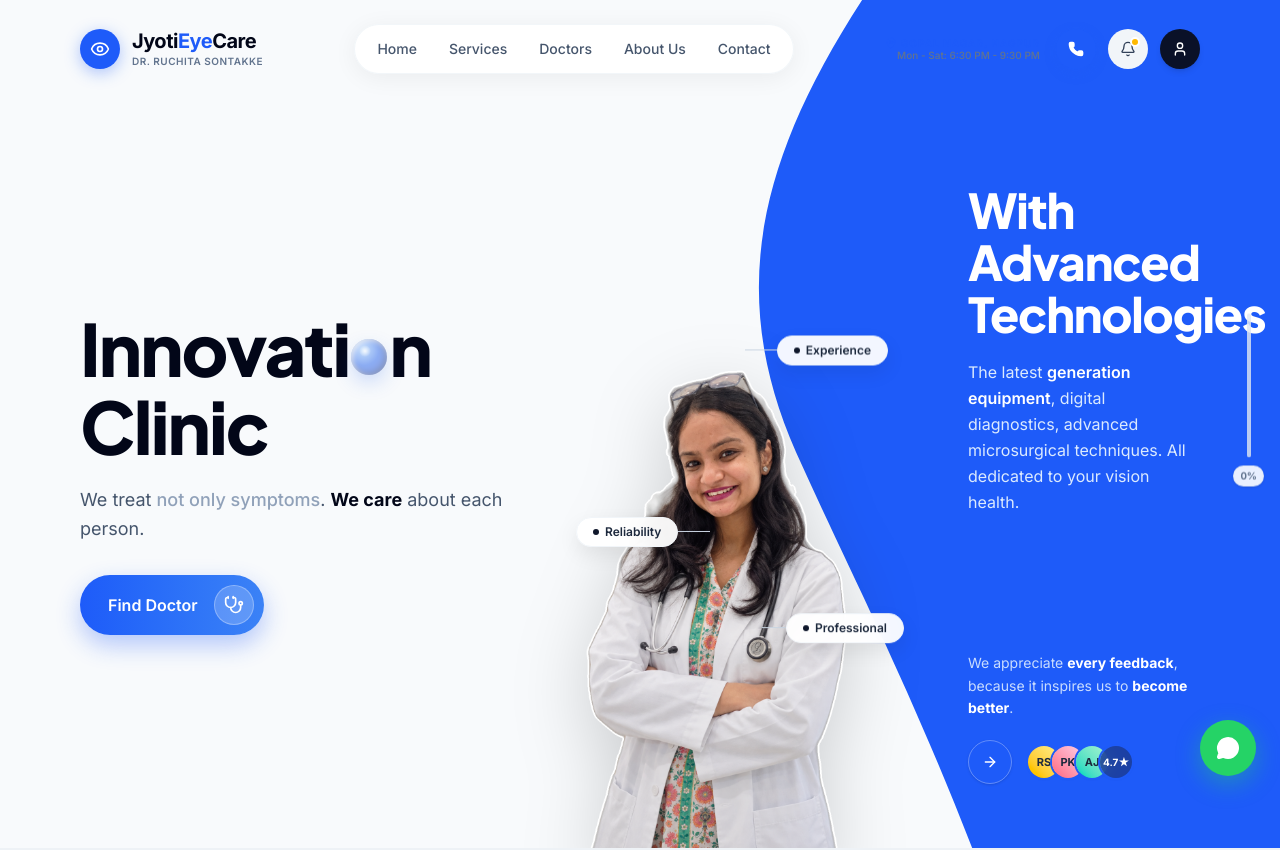
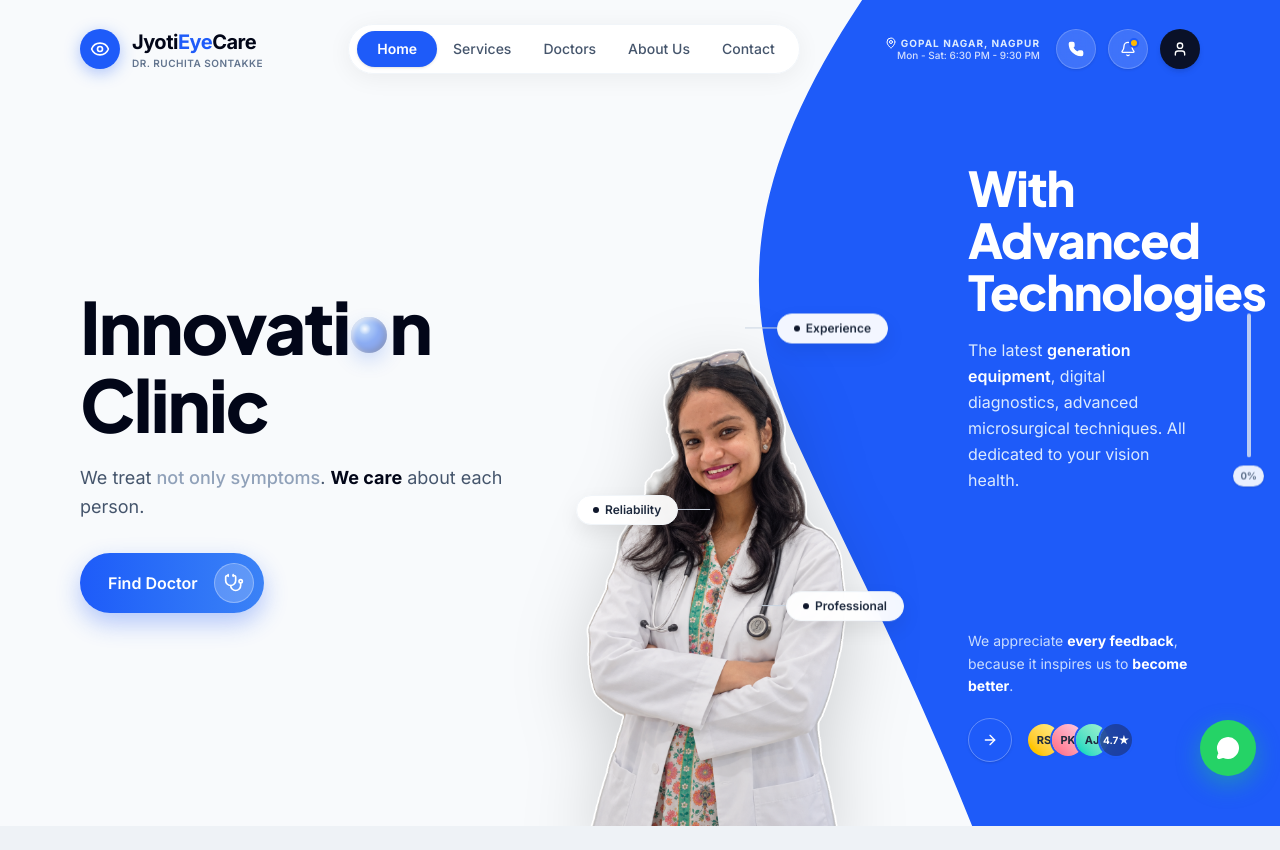
Before and after one commit to Aniketsomkuwar/eye-care, a Next.js app: page / in a window 1280 px wide. Shown: the top 850 px of the page. Built offline with nearby package versions, Linux system fonts and the light colour scheme.

Commit message:
revert(navbar): restore earlier beloved navbar design

```diff
--- a/src/components/HeroSection.tsx
+++ b/src/components/HeroSection.tsx
@@ -33,11 +33,11 @@ export default function HeroSection() {
         </svg>
       </motion.div>
 
-      {/* 1. Floating Header & Navigation */}
+      {/* 1. Header & Navigation */}
       <Navbar />
 
-      {/* 2. Main Hero Content Grid (with top padding for fixed navbar) */}
-      <div className="relative z-10 px-4 sm:px-12 lg:px-20 pt-24 sm:pt-28 lg:pt-32 pb-8 lg:pb-12 grid grid-cols-1 lg:grid-cols-12 gap-8 items-center flex-1">
+      {/* 2. Main Hero Content Grid */}
+      <div className="relative z-10 px-4 sm:px-12 lg:px-20 pt-4 sm:pt-6 lg:pt-8 pb-8 lg:pb-12 grid grid-cols-1 lg:grid-cols-12 gap-8 items-center flex-1">
 
         {/* Left Column (Headlines & CTA) */}
         <motion.div
--- a/src/components/Navbar.tsx
+++ b/src/components/Navbar.tsx
@@ -1,153 +1,160 @@
 "use client";
-import React, { useState, useEffect } from "react";
+import React, { useState } from "react";
 import Link from "next/link";
 import { Phone, Bell, User, MapPin, Menu, X, Eye } from "lucide-react";
-import { motion, AnimatePresence } from "framer-motion";
+import { motion } from "framer-motion";
 
 export default function Navbar() {
   const [mobileMenuOpen, setMobileMenuOpen] = useState(false);
-  const [scrolled, setScrolled] = useState(false);
-
-  useEffect(() => {
-    const handleScroll = () => {
-      setScrolled(window.scrollY > 20);
-    };
-    window.addEventListener("scroll", handleScroll, { passive: true });
-    return () => window.removeEventListener("scroll", handleScroll);
-  }, []);
-
-  const navLinks = [
-    { label: "Home", href: "/" },
-    { label: "Services", href: "#services" },
-    { label: "Doctors", href: "#doctor" },
-    { label: "About Us", href: "#about" },
-    { label: "Contact", href: "#contact" },
-  ];
 
   return (
-    <header
-      className={`fixed top-0 left-0 right-0 z-50 w-full transition-all duration-300 ${
-        scrolled
-          ? "bg-white/90 backdrop-blur-md shadow-[0_8px_30px_rgba(0,0,0,0.06)] border-b border-slate-100/80 py-3.5 px-4 sm:px-12 lg:px-20"
-          : "bg-transparent py-5 sm:py-6 px-4 sm:px-12 lg:px-20"
-      }`}
+    <motion.header
+      initial={{ opacity: 0, y: -20 }}
+      animate={{ opacity: 1, y: 0 }}
+      transition={{ duration: 0.7, ease: [0.16, 1, 0.3, 1] }}
+      className="relative z-30 pt-6 px-6 sm:px-12 lg:px-20 flex items-center justify-between w-full"
     >
-      <div className="max-w-[1600px] mx-auto flex items-center justify-between w-full">
       {/* Brand Logo */}
-        <Link href="/" className="flex items-center gap-2.5 sm:gap-3 group flex-shrink-0">
-          <div className="w-9 h-9 sm:w-10 sm:h-10 rounded-full bg-[#1E5BF9] flex items-center justify-center shadow-[0_4px_16px_rgba(30,91,249,0.35)] group-hover:scale-105 group-hover:rotate-3 transition-transform">
-            <Eye className="w-4 h-4 sm:w-5 sm:h-5 text-white" />
+      <Link href="/" className="flex items-center gap-3 group">
+        <div className="w-10 h-10 rounded-full bg-[#1E5BF9] flex items-center justify-center shadow-[0_4px_16px_rgba(30,91,249,0.35)] group-hover:scale-105 transition-transform">
+          <Eye className="w-5 h-5 text-white" />
         </div>
         <div className="flex flex-col">
-            <span className="font-extrabold text-lg sm:text-xl tracking-tight text-slate-950 font-heading leading-tight">
+          <span className="font-extrabold text-xl tracking-tight text-slate-950 font-heading">
             Jyoti<span className="text-[#1E5BF9]">Eye</span>Care
           </span>
-            <span className="text-[9px] sm:text-[10px] font-semibold text-slate-500 tracking-wider uppercase">
+          <span className="text-[10px] font-semibold text-slate-500 tracking-wider uppercase">
             Dr. Ruchita Sontakke
           </span>
         </div>
       </Link>
 
-        {/* Pill Navigation Capsule (Desktop & Tablet) */}
-        <nav className="hidden md:flex items-center bg-white/95 backdrop-blur-md p-1.5 rounded-full shadow-[0_4px_25px_rgba(0,0,0,0.06)] border border-slate-100/90">
-          {navLinks.map((link) => (
+      {/* Pill Navigation Capsule */}
+      <nav className="hidden md:flex items-center bg-white/95 backdrop-blur-md px-2 py-1.5 rounded-full shadow-[0_4px_25px_rgba(0,0,0,0.06)] border border-slate-100">
         <Link
-              key={link.label}
-              href={link.href}
-              className="relative text-slate-600 hover:text-[#1E5BF9] px-4 py-2 rounded-full text-sm font-medium transition-all duration-200 hover:bg-blue-50/80 active:scale-95 group"
+          href="/"
+          className="bg-[#1E5BF9] text-white px-5 py-2 rounded-full font-semibold text-sm shadow-sm transition-all"
         >
-              <span>{link.label}</span>
-              <span className="absolute bottom-1 left-4 right-4 h-0.5 bg-[#1E5BF9] scale-x-0 group-hover:scale-x-100 transition-transform duration-200 origin-center rounded-full" />
+          Home
         </Link>
-          ))}
+        <Link
+          href="#services"
+          className="text-slate-600 hover:text-slate-900 px-4 py-2 rounded-full text-sm font-medium transition-all hover:bg-slate-50"
+        >
+          Services
+        </Link>
+        <Link
+          href="#doctor"
+          className="text-slate-600 hover:text-slate-900 px-4 py-2 rounded-full text-sm font-medium transition-all hover:bg-slate-50"
+        >
+          Doctors
+        </Link>
+        <Link
+          href="#about"
+          className="text-slate-600 hover:text-slate-900 px-4 py-2 rounded-full text-sm font-medium transition-all hover:bg-slate-50"
+        >
+          About Us
+        </Link>
+        <Link
+          href="#contact"
+          className="text-slate-600 hover:text-slate-900 px-4 py-2 rounded-full text-sm font-medium transition-all hover:bg-slate-50"
+        >
+          Contact
+        </Link>
       </nav>
 
-        {/* Right Action Icons */}
-        <div className="flex items-center gap-2 sm:gap-3 flex-shrink-0">
-          <div className="hidden xl:flex flex-col items-end text-right leading-tight mr-1">
-            <span className="text-[10px] font-bold tracking-widest text-[#1E5BF9] uppercase flex items-center gap-1">
-              <MapPin className="w-3 h-3 text-[#1E5BF9] inline" /> Gopal Nagar, Nagpur
+      {/* Right Action Icons (Over Blue Swoop) */}
+      <div className="flex items-center gap-3">
+        <div className="hidden xl:flex flex-col items-end text-white text-right leading-tight mr-1">
+          <span className="text-[10px] font-bold tracking-widest text-blue-100 uppercase flex items-center gap-1">
+            <MapPin className="w-3 h-3 text-white inline" /> Gopal Nagar, Nagpur
           </span>
-            <span className="text-[10px] text-slate-500 font-medium">Mon - Sat: 6:30 PM - 9:30 PM</span>
+          <span className="text-[10px] text-white/80 font-medium">Mon - Sat: 6:30 PM - 9:30 PM</span>
         </div>
 
-          {/* Quick Call Button (Visible on all screens) */}
         <a
           href="tel:+918830383320"
           title="Call Clinic Desk: +91 88303 83320"
-            className="w-9 h-9 sm:w-10 sm:h-10 rounded-full bg-[#1E5BF9] hover:bg-[#184FD8] flex items-center justify-center text-white transition-all shadow-[0_4px_12px_rgba(30,91,249,0.25)] hover:scale-105 active:scale-95"
+          className="w-10 h-10 rounded-full bg-white/15 hover:bg-white/25 border border-white/20 flex items-center justify-center text-white transition-all backdrop-blur-sm shadow-sm hover:scale-105 active:scale-95"
         >
           <Phone className="w-4 h-4 fill-white" />
         </a>
 
-          {/* OPD Notification Bell (Hidden on small mobile to prevent congestion) */}
         <a
           href="#opd-schedule"
           title="Evening OPD: 6:30 PM - 9:30 PM"
-            className="hidden sm:flex w-10 h-10 rounded-full bg-slate-100 hover:bg-slate-200 text-slate-700 items-center justify-center transition-all relative hover:scale-105 active:scale-95"
+          className="w-10 h-10 rounded-full bg-white/15 hover:bg-white/25 border border-white/20 flex items-center justify-center text-white transition-all backdrop-blur-sm shadow-sm relative hover:scale-105 active:scale-95"
         >
           <Bell className="w-4 h-4" />
-            <span className="w-2.5 h-2.5 rounded-full bg-amber-400 absolute top-2 right-2 border-2 border-white" />
+          <span className="w-2.5 h-2.5 rounded-full bg-amber-400 absolute top-2 right-2 border-2 border-[#1E5BF9]" />
         </a>
 
-          {/* Book / Profile Button (Hidden on small mobile) */}
         <a
           href="#book-appointment"
-            title="Book Consultation"
-            className="hidden sm:flex w-10 h-10 rounded-full bg-[#0A1128] hover:bg-[#15234D] items-center justify-center text-white transition-all shadow-md hover:scale-105 active:scale-95"
+          title="Consultation Profile"
+          className="w-10 h-10 rounded-full bg-[#0A1128] hover:bg-[#15234D] flex items-center justify-center text-white transition-all shadow-md hover:scale-105 active:scale-95"
         >
           <User className="w-4 h-4" />
         </a>
 
-          {/* Mobile Menu Button */}
+        {/* Mobile menu button */}
         <button
           onClick={() => setMobileMenuOpen(!mobileMenuOpen)}
-            className="md:hidden w-9 h-9 rounded-full bg-slate-100 hover:bg-slate-200 flex items-center justify-center text-slate-800 transition-colors"
+          className="md:hidden w-10 h-10 rounded-full bg-white shadow-sm flex items-center justify-center text-slate-800 ml-1"
           aria-label="Toggle Navigation"
         >
           {mobileMenuOpen ? <X className="w-5 h-5" /> : <Menu className="w-5 h-5" />}
         </button>
       </div>
-      </div>
 
-      {/* Mobile Drawer with Animated Presence */}
-      <AnimatePresence>
+      {/* Mobile Drawer */}
       {mobileMenuOpen && (
-          <motion.div
-            initial={{ opacity: 0, y: -10, scale: 0.98 }}
-            animate={{ opacity: 1, y: 0, scale: 1 }}
-            exit={{ opacity: 0, y: -10, scale: 0.98 }}
-            transition={{ duration: 0.2, ease: "easeOut" }}
-            className="absolute top-full left-4 right-4 mt-2 bg-white rounded-3xl p-6 shadow-2xl border border-slate-100 flex flex-col gap-3 md:hidden z-50"
+        <div className="absolute top-20 left-6 right-6 bg-white rounded-3xl p-6 shadow-2xl border border-slate-100 flex flex-col gap-4 md:hidden z-50">
+          <Link
+            href="/"
+            onClick={() => setMobileMenuOpen(false)}
+            className="text-slate-900 font-semibold text-lg py-2 border-b border-slate-100"
           >
-            {navLinks.map((link) => (
+            Home
+          </Link>
           <Link
-                key={link.label}
-                href={link.href}
+            href="#services"
             onClick={() => setMobileMenuOpen(false)}
-                className="text-slate-800 hover:text-[#1E5BF9] font-semibold text-base py-2.5 px-3 rounded-xl hover:bg-blue-50/60 transition-colors border-b border-slate-50 last:border-b-0"
+            className="text-slate-600 font-medium text-lg py-2 border-b border-slate-100"
           >
-                {link.label}
+            Services
           </Link>
-            ))}
-            <div className="pt-2 flex flex-col gap-2.5">
+          <Link
+            href="#doctor"
+            onClick={() => setMobileMenuOpen(false)}
+            className="text-slate-600 font-medium text-lg py-2 border-b border-slate-100"
+          >
+            Doctors
+          </Link>
+          <Link
+            href="#about"
+            onClick={() => setMobileMenuOpen(false)}
+            className="text-slate-600 font-medium text-lg py-2 border-b border-slate-100"
+          >
+            About Us
+          </Link>
+          <Link
+            href="#contact"
+            onClick={() => setMobileMenuOpen(false)}
+            className="text-slate-600 font-medium text-lg py-2 border-b border-slate-100"
+          >
+            Contact
+          </Link>
+          <div className="pt-2 flex flex-col gap-2">
             <a
               href="tel:+918830383320"
-                className="w-full py-3 bg-[#1E5BF9] hover:bg-[#184FD8] text-white rounded-2xl text-center font-semibold text-sm flex items-center justify-center gap-2 shadow-md"
+              className="w-full py-3 bg-[#1E5BF9] text-white rounded-xl text-center font-semibold flex items-center justify-center gap-2"
             >
               <Phone className="w-4 h-4 fill-white" /> Call +91 88303 83320
             </a>
-              <Link
-                href="#book-appointment"
-                onClick={() => setMobileMenuOpen(false)}
-                className="w-full py-3 bg-slate-900 hover:bg-slate-800 text-white rounded-2xl text-center font-semibold text-sm flex items-center justify-center gap-2"
-              >
-                Book Appointment (OPD)
-              </Link>
           </div>
-          </motion.div>
+        </div>
       )}
-      </AnimatePresence>
-    </header>
+    </motion.header>
   );
 }
```
Lines whose indentation alone changed are shown as unchanged.
